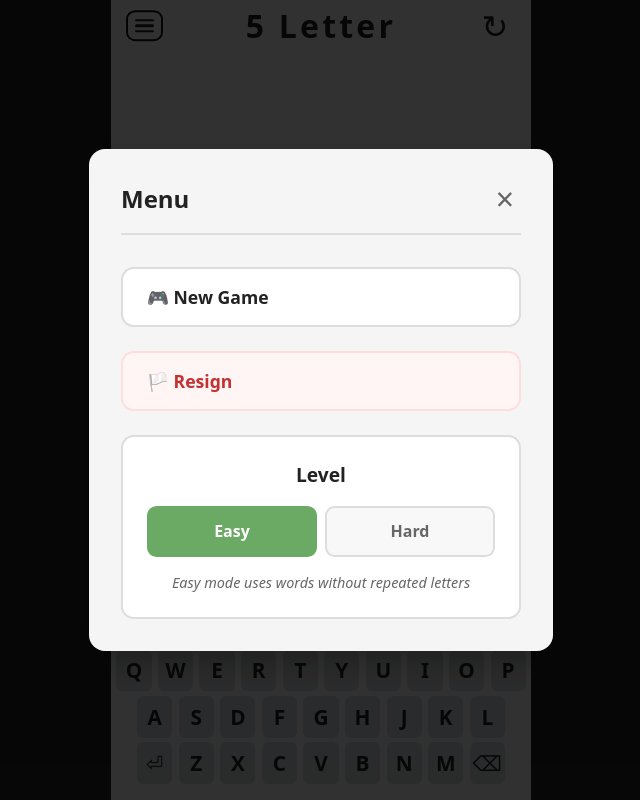
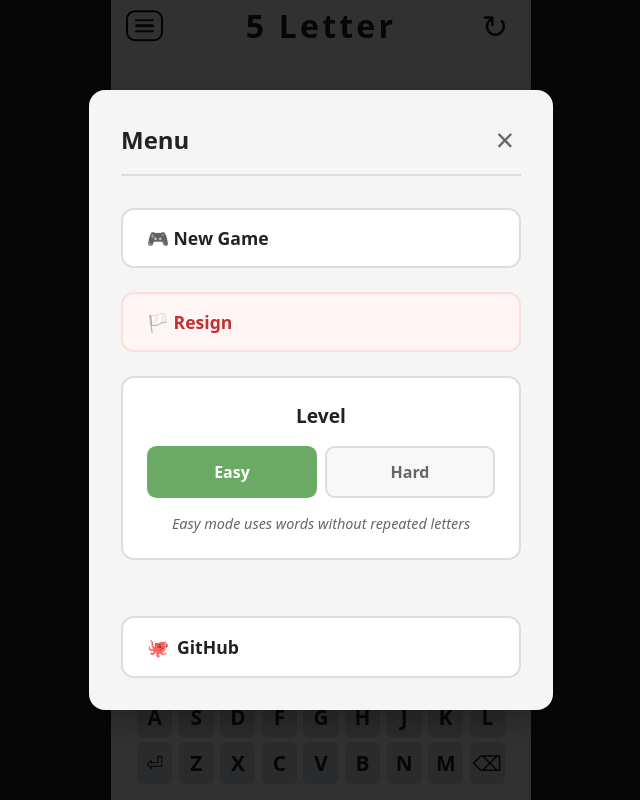
Before and after one commit to zzell/fiveletter, a React (Vite) app: page / in a window 1280 px wide. Both pictures are taken after a click on the button "Menu". Shown: the whole page, without its empty margins (319-959 px from the left). Built offline with nearby package versions, Linux system fonts and the light colour scheme.

Commit message:
add link to github

```diff
--- a/src/App.jsx
+++ b/src/App.jsx
@@ -269,6 +269,15 @@ function App() {
                   }
                 </p>
               </div>
+              <a
+                className="menu-button"
+                href="https://github.com/zzell/fiveletter"
+                target="_blank"
+                rel="noopener noreferrer"
+                style={{ marginTop: '2rem' }}
+              >
+                <span role="img" aria-label="GitHub">🐙</span> GitHub
+              </a>
             </div>
           </div>
         </div>
```
